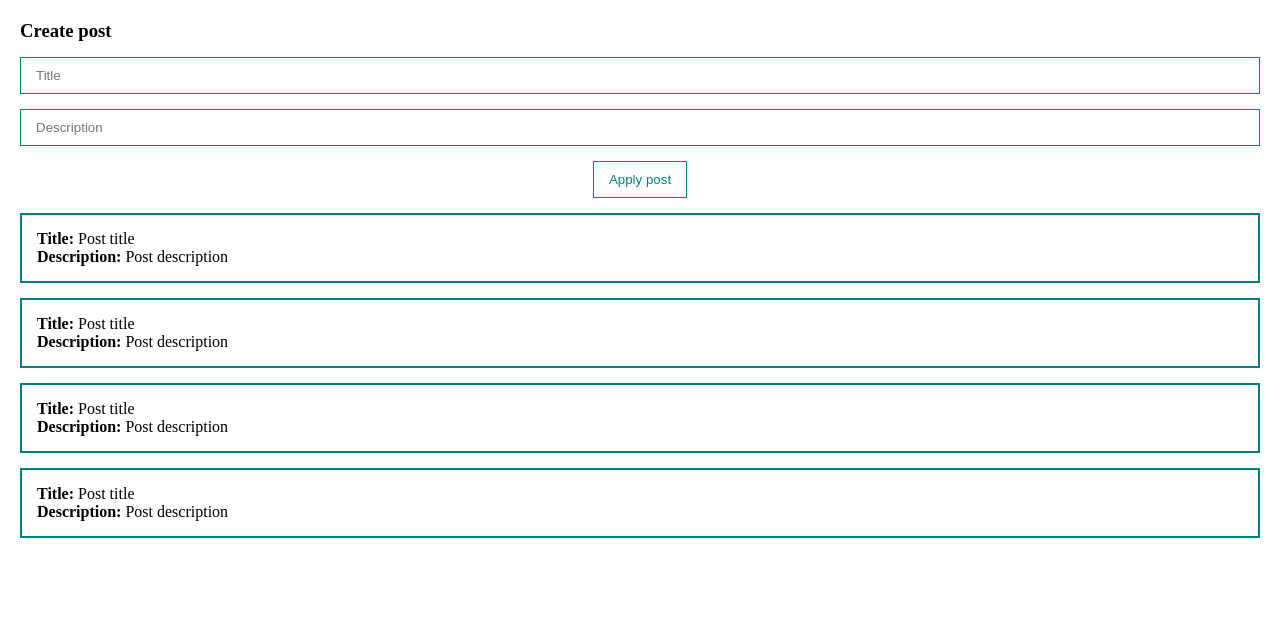
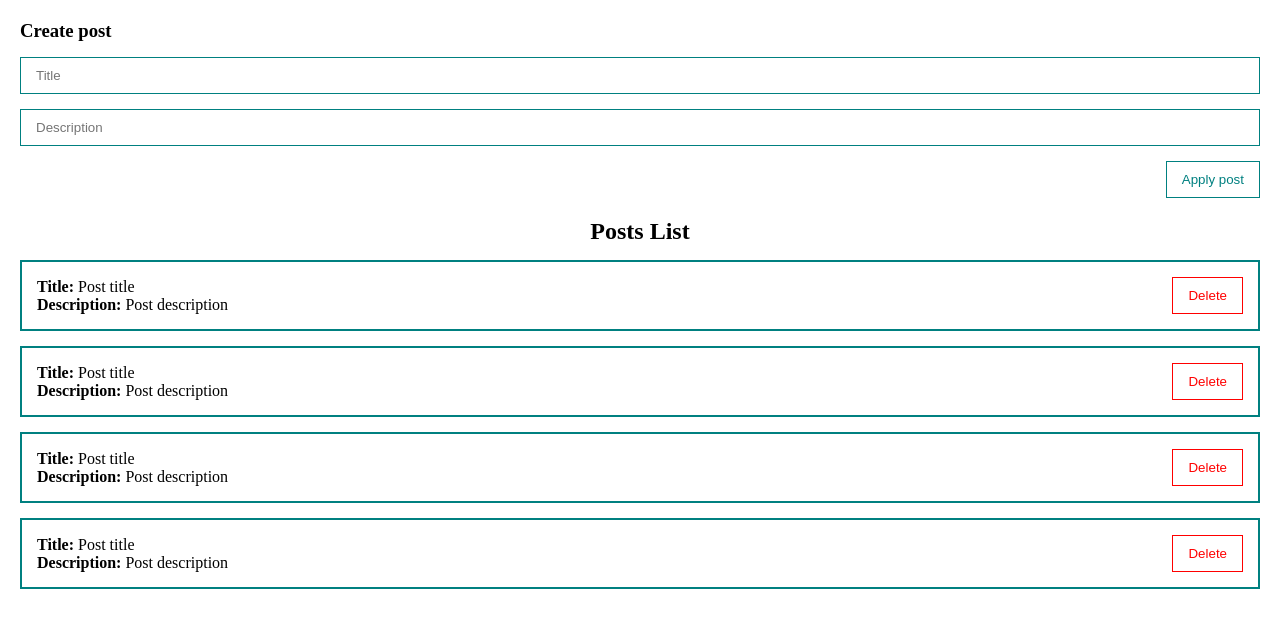
Before and after one commit to tminus0ne/vue-todo, a Vue app: page / in a window 1280 px wide. Shown: the top 628 px of the page. Built offline with nearby package versions, Linux system fonts and the light colour scheme.

Commit message:
add PostItem & MyButton components

```diff
--- a/src/components/PostForm.vue
+++ b/src/components/PostForm.vue
@@ -8,12 +8,14 @@
       type="text"
       placeholder="Description"
     />
-    <button @click="createPost" class="button">Apply post</button>
+    <my-button @click="createPost" class="button">Apply post</my-button>
   </form>
 </template>
 
 <script>
+import MyButton from './UI/MyButton.vue';
 export default {
+  components: { MyButton },
   data() {
     return {
       post: {
@@ -39,19 +41,15 @@
   flex-direction: column;
 }
 
-.button {
-  align-self: center;
-  padding: 10px 15px;
-  margin-top: 15px;
-  background: none;
-  color: teal;
-  border: 1px solid teal;
-}
-
 .input {
   width: 100%;
   border: 1px solid teal;
   padding: 10px 15px;
   margin-top: 15px;
 }
+
+.button {
+  align-self: flex-end;
+  margin-top: 15px;
+}
 </style>
--- /dev/null
+++ b/src/components/PostItem.vue
@@ -0,0 +1,42 @@
+<template>
+  <div class="post">
+    <div>
+      <div><strong>Title:</strong> {{ post.title }}</div>
+      <div><strong>Description:</strong> {{ post.body }}</div>
+    </div>
+    <div class="post-buttons">
+      <my-button class="button">Delete</my-button>
+    </div>
+  </div>
+</template>
+
+<script>
+import MyButton from './UI/MyButton.vue';
+
+export default {
+  components: { MyButton },
+
+  props: {
+    post: {
+      type: Object,
+      required: true,
+    },
+  },
+};
+</script>
+
+<style scoped>
+.post {
+  padding: 15px;
+  margin-top: 15px;
+  border: 2px solid teal;
+  display: flex;
+  justify-content: space-between;
+  align-items: center;
+}
+
+.button {
+  color: red;
+  border: 1px solid red;
+}
+</style>
--- a/src/components/PostList.vue
+++ b/src/components/PostList.vue
@@ -1,12 +1,16 @@
 <template>
-  <div class="post" v-for="post in posts">
-    <div><strong>Title:</strong> {{ post.title }}</div>
-    <div><strong>Description:</strong> {{ post.body }}</div>
+  <div>
+    <h2>Posts List</h2>
+    <post-item v-for="post in posts" :post="post" />
   </div>
 </template>
 
 <script>
+import PostItem from './PostItem.vue';
+
 export default {
+  components: { PostItem },
+
   props: {
     posts: {
       type: Array,
@@ -17,9 +21,8 @@
 </script>
 
 <style scoped>
-.post {
-  padding: 15px;
-  margin-top: 15px;
-  border: 2px solid teal;
+h2 {
+  text-align: center;
+  margin-top: 20px;
 }
 </style>
--- /dev/null
+++ b/src/components/UI/MyButton.vue
@@ -0,0 +1,18 @@
+<template>
+  <button class="button">
+    <slot></slot>
+  </button>
+</template>
+
+<script>
+export default {};
+</script>
+
+<style scoped>
+.button {
+  padding: 10px 15px;
+  background: none;
+  color: teal;
+  border: 1px solid teal;
+}
+</style>
```
